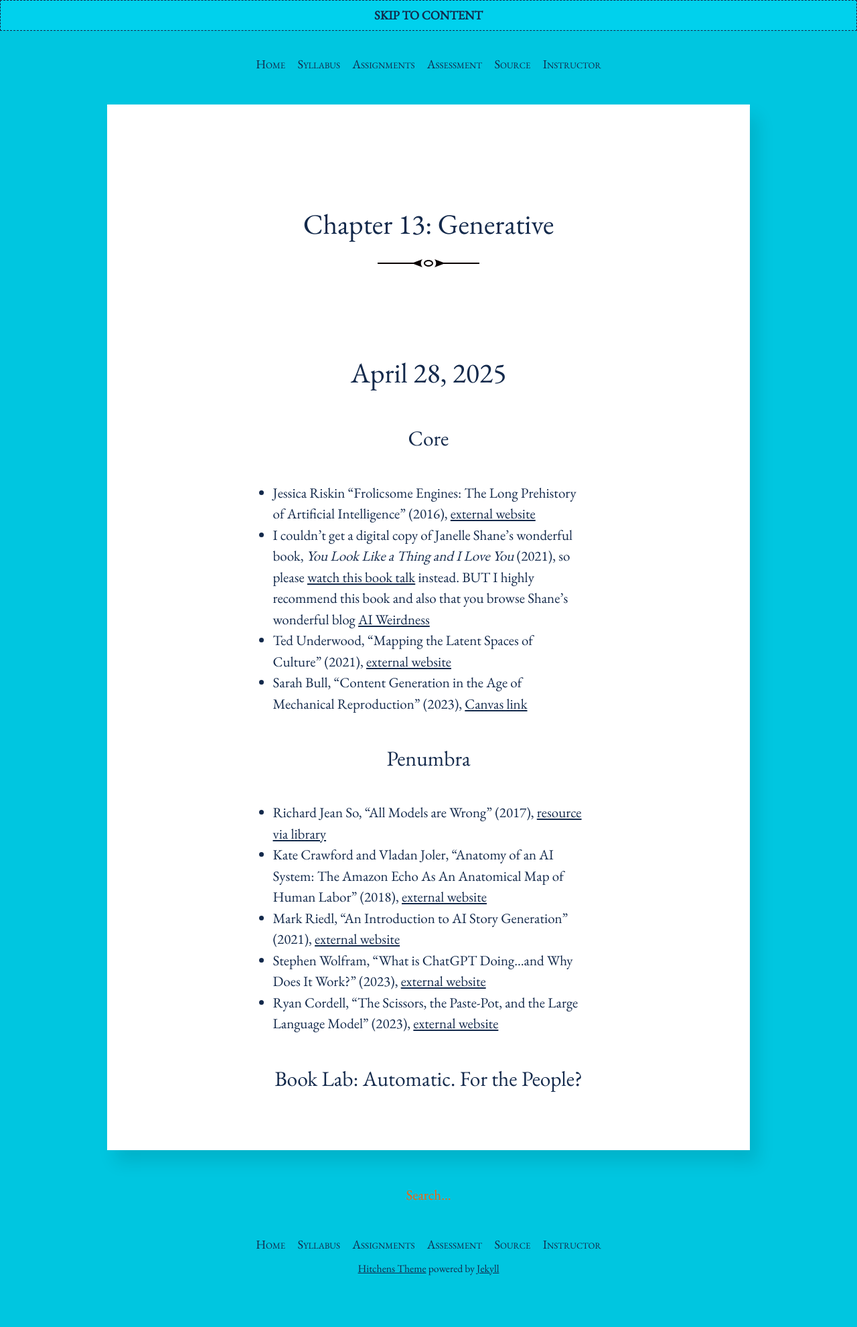
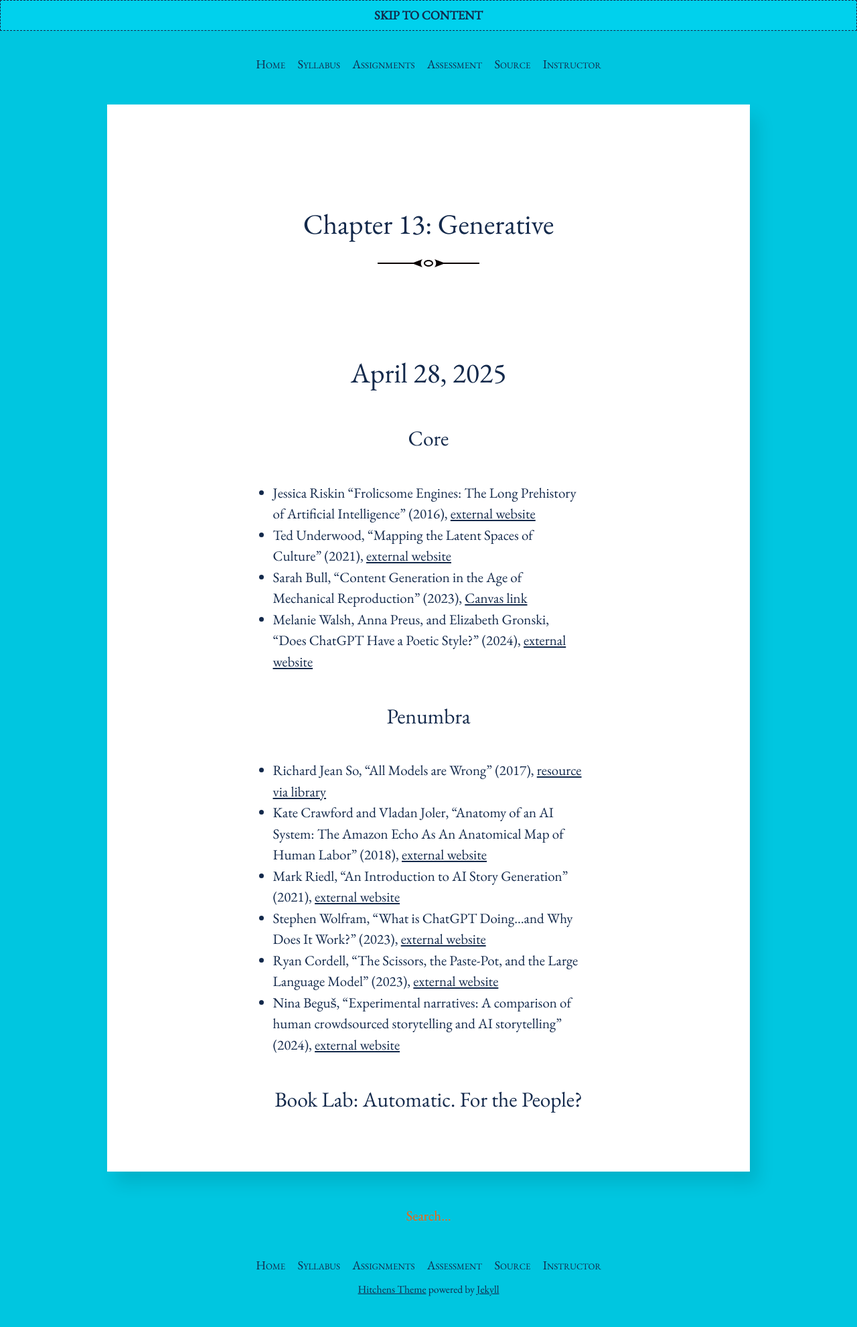
Before and after one commit to rccordell/s25bl, a Jekyll site: the page built from schedule/13-generative.md, in a window 1280 px wide. Shown: the whole page at 67% size. Built offline with Jekyll 4.4.1, drawn with Linux system fonts in a browser that asks for light colours; before the commit the page ends 1907 px from its top, so only the background shows below that.

Commit message:
schedule updates

```diff
--- a/schedule/13-generative.md
+++ b/schedule/13-generative.md
@@ -9,9 +9,9 @@ layout: post
 ### Core
 
 + Jessica Riskin “Frolicsome Engines: The Long Prehistory of Artificial Intelligence” (2016), [external website](https://publicdomainreview.org/essay/frolicsome-engines-the-long-prehistory-of-artificial-intelligence)
-+ I couldn't get a digital copy of Janelle Shane's wonderful book, *You Look Like a Thing and I Love You* (2021), so please [watch this book talk](https://www.youtube.com/watch?v=2ZiPEOFnK1o) instead. BUT I highly recommend this book and also that you browse Shane's wonderful blog [AI Weirdness](https://www.aiweirdness.com/)
 + Ted Underwood, “Mapping the Latent Spaces of Culture” (2021), [external website](https://tedunderwood.com/2021/10/21/latent-spaces-of-culture/)
 + Sarah Bull, “Content Generation in the Age of Mechanical Reproduction” (2023), [Canvas link](https://canvas.illinois.edu/courses/42143/files?preview=11091850)
++ Melanie Walsh, Anna Preus, and Elizabeth Gronski, “Does ChatGPT Have a Poetic Style?” (2024), [external website](https://doi.org/10.48550/arXiv.2410.15299)
 
 ### Penumbra
 
@@ -20,5 +20,6 @@ layout: post
 + Mark Riedl, “An Introduction to AI Story Generation” (2021), [external website](https://thegradient.pub/an-introduction-to-ai-story-generation/)
 + Stephen Wolfram, “What is ChatGPT Doing…and Why Does It Work?” (2023), [external website](https://writings.stephenwolfram.com/2023/02/what-is-chatgpt-doing-and-why-does-it-work/)
 + Ryan Cordell, "The Scissors, the Paste-Pot, and the Large Language Model" (2023), [external website](https://ryancordell.org/research/scissors-paste-LLMs)
++ Nina Beguš, "Experimental narratives: A comparison of human crowdsourced storytelling and AI storytelling" (2024), [external website](https://www.nature.com/articles/s41599-024-03868-8)
 
 ### Book Lab: Automatic. For the People?
```
Also changed, not shown: schedule/02-book.md (+1 -1 lines), schedule/04-print.md (+2 -2 lines), schedule/05-information.md (+2 -1 lines), schedule/08-experiment.md (+1 -0 lines).
